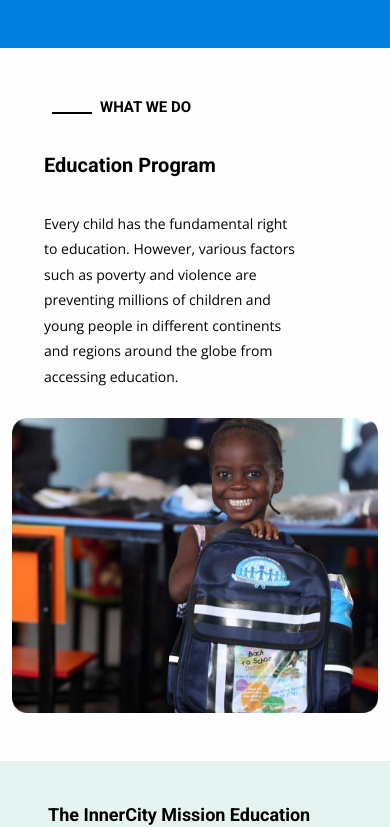
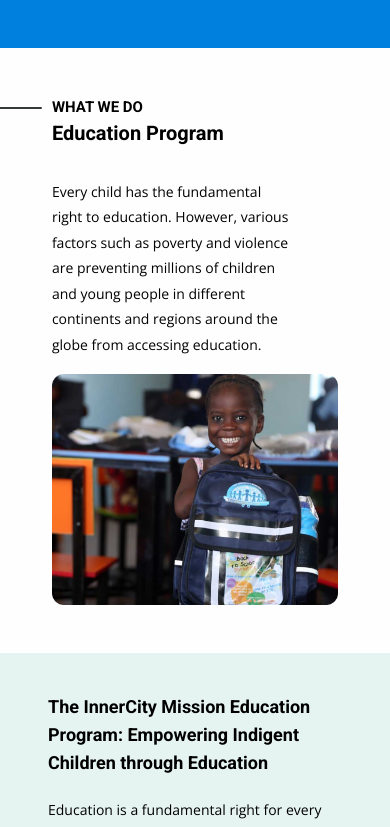
Before and after one commit to ryanfavour4/the-innercity-mission-for-children, a Next.js app: page /program in a window 390 px wide. Shown: the top 827 px of the page. Built offline with nearby package versions, Linux system fonts and the light colour scheme.

Commit message:
chnages made

```diff
--- a/app/about/page.tsx
+++ b/app/about/page.tsx
@@ -8,11 +8,11 @@ export default function AboutUs() {
   return (
     <div className="">
       {/* TOP SECTION */}
-      <div className="wrapper p-6 py-10 pb-40 md:pb-56 md:pt-16">
+      <div className="wrapper p-6 md:px-12 py-10 pb-40 md:pb-56 md:pt-16">
         <p className="sub-header font-semibold uppercase md:text-lg">KNOW ABOUT US</p>
         <div className="grid grid-cols-1 gap-4 md:grid-cols-2">
           <p className="text-2xl font-bold md:text-4xl">
-            We are the Inner city Mission for Children
+            We are the Inner city  Mission for Children
           </p>
           <div className="">
             <p className="pb-2 pt-2 text-sm font-semibold md:text-base">
--- a/app/contact/page.tsx
+++ b/app/contact/page.tsx
@@ -6,13 +6,12 @@ export default function () {
       <div className=" bg-secondary py-5 md:py-12">
         <div className="wrapper flex md:flex-row justify-around flex-col gap-3 md:gap-0 px-8 md:px-0">
           <div>
-            <div className="ml-[-50px] flex items-center justify-normal  gap-2 align-middle">
-              <div className="w-10 border-2 border-b-0 border-l-0 border-r-0 border-black"></div>
-              <h3 className="text-lg font-bold uppercase">contact us</h3>
+            <div className="flex items-center justify-normal  gap-2 align-middle">
+              <h3 className="sub-header text-lg font-bold uppercase">contact us</h3>
             </div>
             <h2 className="pb-3 pt-3 text-2xl font-bold md:text-4xl">We'd love to hear from you</h2>
             <p className="w-[85%] text-sm" style={{ lineHeight: '1.6rem' }}>
-              Have any question in mind  or want to enquire? Please feel free to <br/> contact us through
+              Have any question in mind  or want to enquire? Please feel free to contact us through
               the form or the following details.
             </p>
           </div>
--- a/app/program/page.tsx
+++ b/app/program/page.tsx
@@ -6,23 +6,18 @@ import { CtaSection, Events } from '../page'
 export default function () {
   return (
     <div className="">
-      <div className=" flex flex-col justify-center gap-7 p-3 pb-12 pt-12 md:flex-row md:pl-10 md:pr-12">
-        <div>
-          <div className="flex items-center justify-normal gap-2 pl-10 align-middle">
-            <div className="mb-5 w-10 border-2 border-b-0 border-l-0 border-r-0 border-black"></div>
-            <h3 className="pb-8 font-bold uppercase">What we do</h3>
-          </div>
-          <div className=" pl-8 pr-8 md:pl-20 md:pr-16">
+      <div className=" wrapper flex flex-col justify-center md:flex-row p-12">
+          <div className="">
+          <h3 className="sub-header font-bold uppercase">What we do</h3>
             <h1 className="pb-8 text-xl font-bold md:text-4xl">Education Program</h1>
             <p className="w-[85%] text-sm" style={{ lineHeight: '1.6rem' }}>
               Every child has the fundamental right to education. However, various factors such as
               poverty and violence are preventing millions of children and young people in different
               continents and regions around the globe from accessing education.
             </p>
-          </div>
         </div>
         <Image
-          className="h-[50%] md:h-auto"
+          className="h-[50%] md:h-auto mt-4 md:m-0"
           width={850}
           height={450}
           src="/assets/images/schoolchild.png"
--- a/layouts/landing-page-footer/index.tsx
+++ b/layouts/landing-page-footer/index.tsx
@@ -2,8 +2,8 @@ import Image from 'next/image'
 import Link from 'next/link'
 export default function () {
   return (
-    <footer className="bg-gray pb-12 pl-10 pr-16 pt-12 text-base text-white md:pl-16">
-      <div className="flex flex-col items-start justify-between align-top md:flex-row md:gap-4">
+    <footer className="bg-gray p-10 text-base text-white ">
+      <div className="wrapper flex flex-col items-start justify-between align-top md:flex-row md:gap-4">
         <div className="flex flex-col gap-3">
           <Image
             width={100}
@@ -13,10 +13,10 @@ export default function () {
             alt=""
           />
           <p>
-            <span>Email:</span> info@theinnercitymission.ngo
+            <strong>Email:</strong> info@theinnercitymission.ngo
           </p>
           <p>
-            <span>Phone:</span> 02-01-330-0166 (Monday - Friday; 9am-5pm)
+            <strong>Phone:</strong> 02-01-330-0166 (Monday - Friday; 9am-5pm)
           </p>
           <p>15-17 Ize Iyamu St, Off Billings Way, Oregun, Lagos, Nigeria</p>
         </div>
```
Also changed, not shown: public/assets/images/Logoi.png (added), public/assets/images/Socials.png (deleted).
